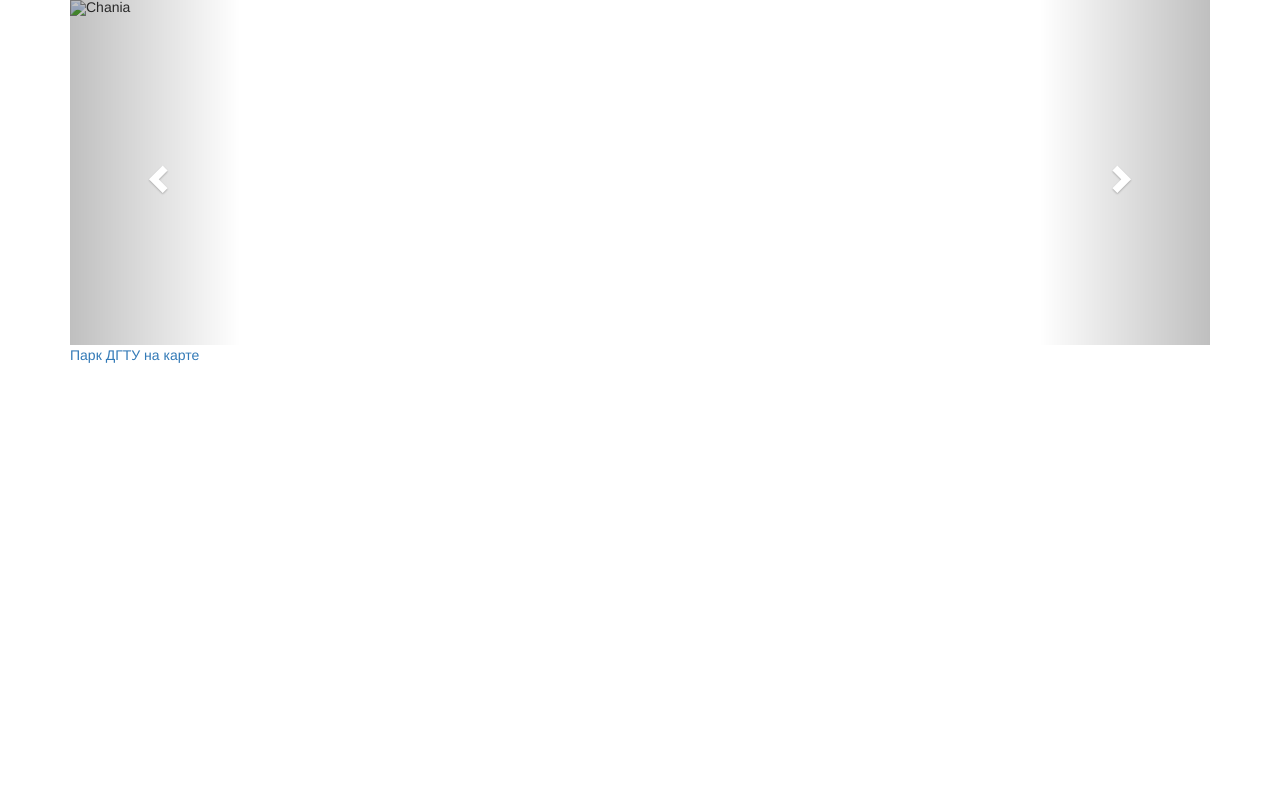
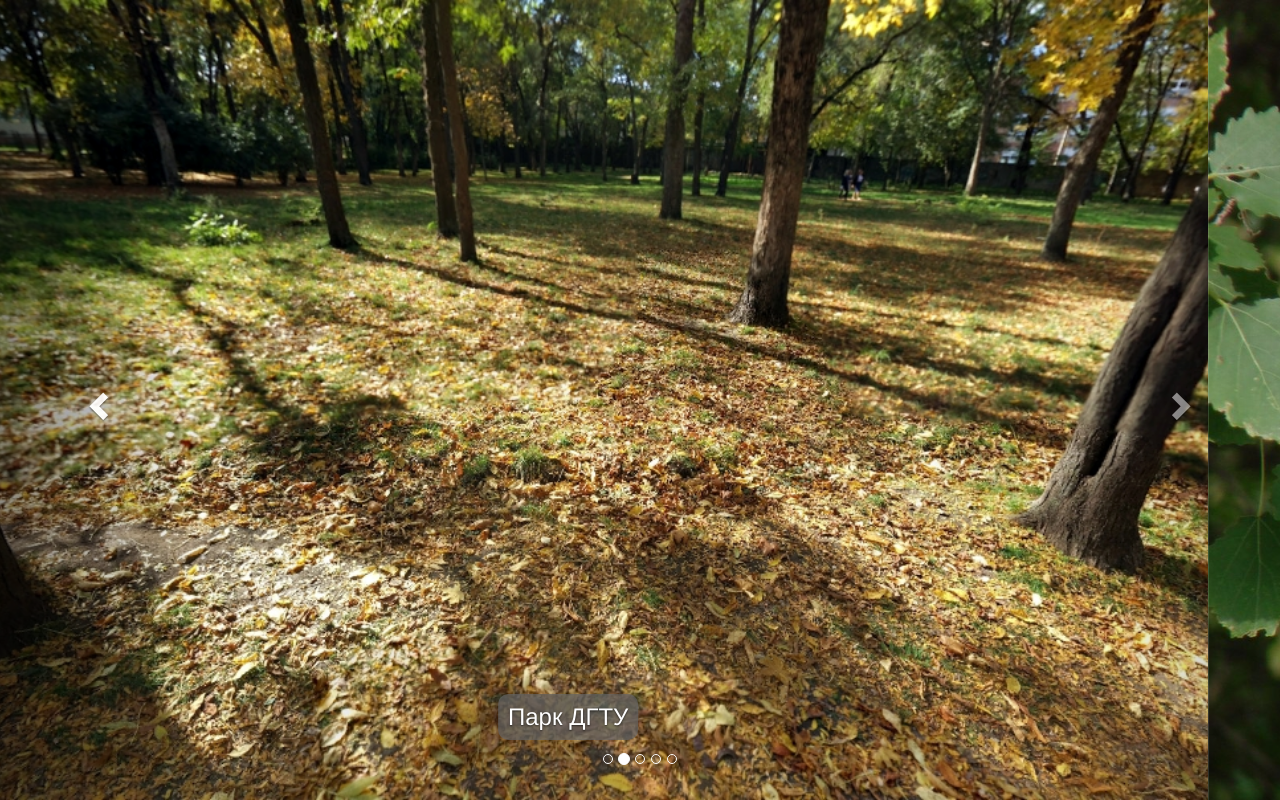
Before and after one commit to makstheimba/dstu_park, a plain HTML site: page index.html in a window 1280 px wide. Drawn offline with nearby package versions, Linux system fonts and the light colour scheme.

Commit message:
Bootstrap carousel on main page

```diff
--- /dev/null
+++ b/assets/full_screen_carousel.js
@@ -0,0 +1,29 @@
+$(document).ready(function () {
+    var $item = $(".carousel .item");
+    var $wHeight = $(window).height();
+
+    $item.height($wHeight);
+    $item.addClass("fullscreen");
+
+    /*$("h3").attr({"data-toggle": "tooltip", "title": "Посмотреть на карте"});
+    $("h3").on("click", function() {
+        window.location = "park.html"
+    });*/
+
+    $(".carousel img").each(function() {
+        var $src = $(this).attr("src");
+        $(this).parent().css({
+            "background-image": "url(" + $src + ")",
+            "cursor": "pointer"
+        });
+        $(this).parent().on("click", function() {
+            window.location = "park.html"
+        })
+        $(this).remove();
+    });
+
+    $(window).on("resize", function (){
+      $wHeight = $(window).height();
+      $item.height($wHeight);
+    });
+});
--- a/assets/style.css
+++ b/assets/style.css
@@ -1,3 +1,11 @@
-p {
-    color: red;
+h3 {
+    display: inline-block;
+    padding: 10px;
+    background: rgba(100, 100, 100, 0.7);
+    border-radius: 10px;
 }
+.fullscreen {
+    background-size: cover;
+    background-position: center;
+    background-repeat: no-repeat;
+}
--- a/index.html
+++ b/index.html
@@ -3,56 +3,67 @@
     <head>
         <meta charset="utf-8" />
         <title>Парк ДГТУ</title>
-        <link rel = "stylesheet" href = "https://maxcdn.bootstrapcdn.com/bootstrap/3.3.7/css/bootstrap.min.css" integrity = "sha384-BVYiiSIFeK1dGmJRAkycuHAHRg32OmUcww7on3RYdg4Va+PmSTsz/K68vbdEjh4u" crossorigin = "anonymous">
-        <link rel = "stylesheet" href = "assets/style.css">
+        <link rel = "stylesheet" href = "https://maxcdn.bootstrapcdn.com/bootstrap/3.3.7/css/bootstrap.min.css" integrity = "sha384-BVYiiSIFeK1dGmJRAkycuHAHRg32OmUcww7on3RYdg4Va+PmSTsz/K68vbdEjh4u" crossorigin = "anonymous" />
+        <link rel = "stylesheet" href = "assets/style.css" />
+        <script   src = "https://code.jquery.com/jquery-3.1.1.min.js"   integrity = "sha256-hVVnYaiADRTO2PzUGmuLJr8BLUSjGIZsDYGmIJLv2b8="   crossorigin = "anonymous"></script>
         <script src = "https://maxcdn.bootstrapcdn.com/bootstrap/3.3.7/js/bootstrap.min.js" integrity="sha384-Tc5IQib027qvyjSMfHjOMaLkfuWVxZxUPnCJA7l2mCWNIpG9mGCD8wGNIcPD7Txa" crossorigin = "anonymous"></script>
-        <script   src = "https://code.jquery.com/jquery-3.1.1.min.js"   integrity = "sha256-hVVnYaiADRTO2PzUGmuLJr8BLUSjGIZsDYGmIJLv2b8="   crossorigin = "anonymous"></script>
+        <script src = "assets/full_screen_carousel.js"></script>
     </head>
     <body>
-        <div class = "container">
-            <div id="myCarousel" class="carousel slide" data-ride="carousel">
+        <div id="mycarousel" class="carousel slide" data-ride="carousel">
             <!-- Indicators -->
             <ol class="carousel-indicators">
-                    <li data-target="#myCarousel" data-slide-to="0" class="active"></li>
-                    <li data-target="#myCarousel" data-slide-to="1"></li>
-                    <li data-target="#myCarousel" data-slide-to="2"></li>
-                    <li data-target="#myCarousel" data-slide-to="3"></li>
+                <li data-target="#mycarousel" data-slide-to="0" class = "active"></li>
+                <li data-target="#mycarousel" data-slide-to="1"></li>
+                <li data-target="#mycarousel" data-slide-to="2"></li>
+                <li data-target="#mycarousel" data-slide-to="3"></li>
+                <li data-target="#mycarousel" data-slide-to="4"></li>
             </ol>
 
             <!-- Wrapper for slides -->
             <div class="carousel-inner" role="listbox">
                 <div class="item active">
-                        <img src="img_chania.jpg" alt="Chania" width="460" height="345">
+                    <img src="assets/images/dstu_park.jpg" alt="Парк ДГТУ">
+                    <div class="carousel-caption">
+                        <h3>Парк ДГТУ</h3>
+                    </div>
+                </div>
+                <div class="item">
+                    <img src="assets/images/squirrel.jpg" alt="Белка в парке">
+                    <div class="carousel-caption">
+                        <h3>Удивительная природа</h3>
+                    </div>
+                </div>
+                <div class="item">
+                    <img src="assets/images/stadium.jpg" alt="Стадион">
+                    <div class="carousel-caption">
+                        <h3>Места активного отдыха</h3>
+                    </div>
+                </div>
+                <div class="item">
+                    <img src="assets/images/dstu_monument.jpeg" alt="Памятник">
+                    <div class="carousel-caption">
+                        <h3>Памятник воинам ДГТУ</h3>
+                    </div>
+                </div>
+                <div class="item">
+                    <img src="assets/images/hram.jpg" alt="Церковь">
+                    <div class="carousel-caption">
+                        <h3>Церковь</h3>
+                    </div>
+                </div>
+            <!-- more slides here -->
             </div>
 
-                    <div class="item">
-                        <img src="img_chania2.jpg" alt="Chania" width="460" height="345">
-                    </div>
-
-                    <div class="item">
-                        <img src="img_flower.jpg" alt="Flower" width="460" height="345">
-                    </div>
-
-                    <div class="item">
-                        <img src="img_flower2.jpg" alt="Flower" width="460" height="345">
-                    </div>
-                </div>
-
-                <!-- Left and right controls -->
-                <a class="left carousel-control" href="#myCarousel" role="button" data-slide="prev">
+            <!-- Controls -->
+            <a class="left carousel-control" href="#mycarousel" role="button" data-slide="prev">
                 <span class="glyphicon glyphicon-chevron-left" aria-hidden="true"></span>
                 <span class="sr-only">Previous</span>
             </a>
-                <a class="right carousel-control" href="#myCarousel" role="button" data-slide="next">
+            <a class="right carousel-control" href="#mycarousel" role="button" data-slide="next">
                 <span class="glyphicon glyphicon-chevron-right" aria-hidden="true"></span>
                 <span class="sr-only">Next</span>
             </a>
         </div>
-            <div class = "row">
-                <div class = "col-xs-12">
-                    <a href = "park.html">Парк ДГТУ на карте</a>
-                </div>
-            </div>
-        </div>
     </body>
 </html>
```
Also changed, not shown: assets/images/dstu_park.jpg (added), assets/images/hram.jpg (added), assets/images/squirrel.jpg (added), assets/images/stadium.jpg (added), 1 other file. Lines whose indentation alone changed are shown as unchanged.
